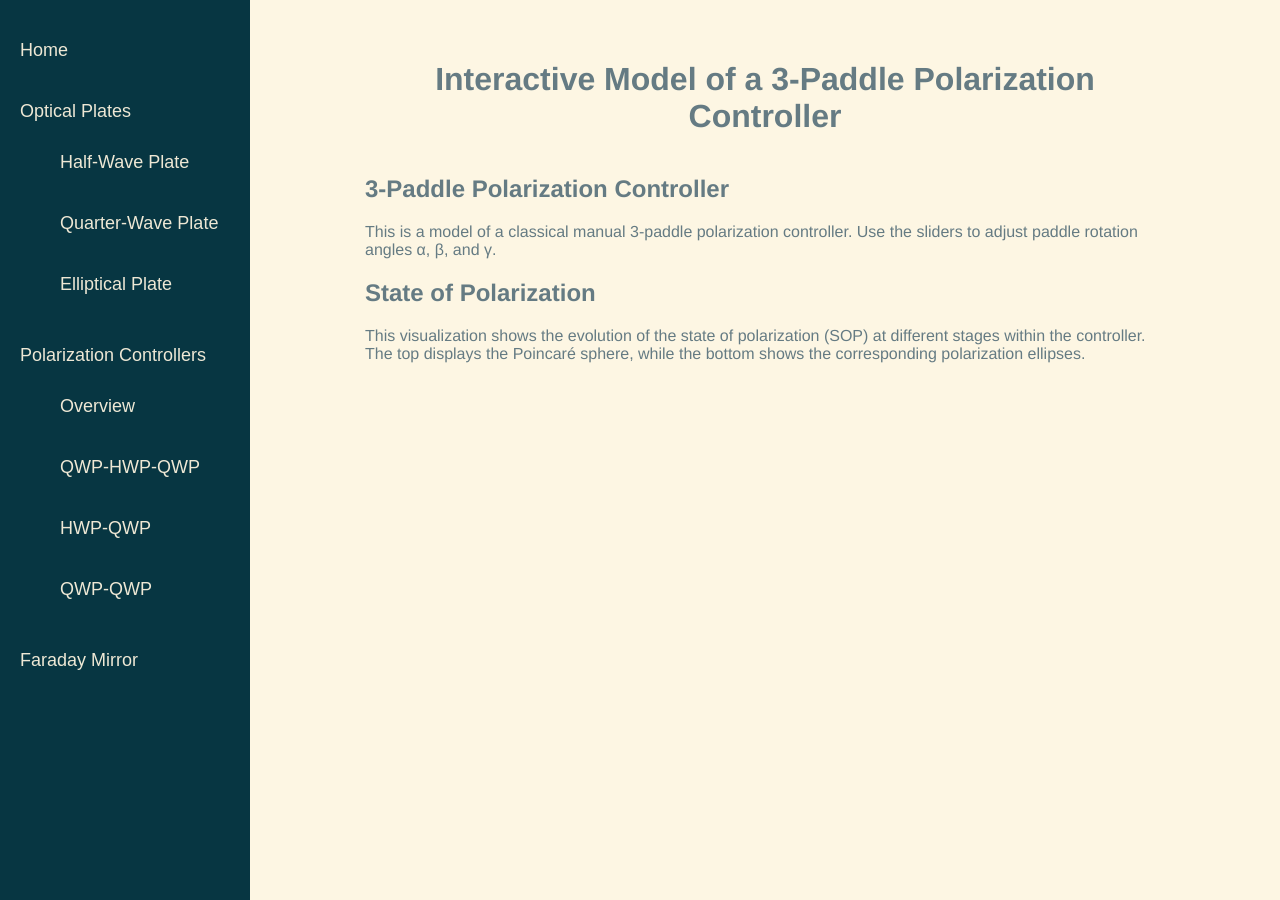
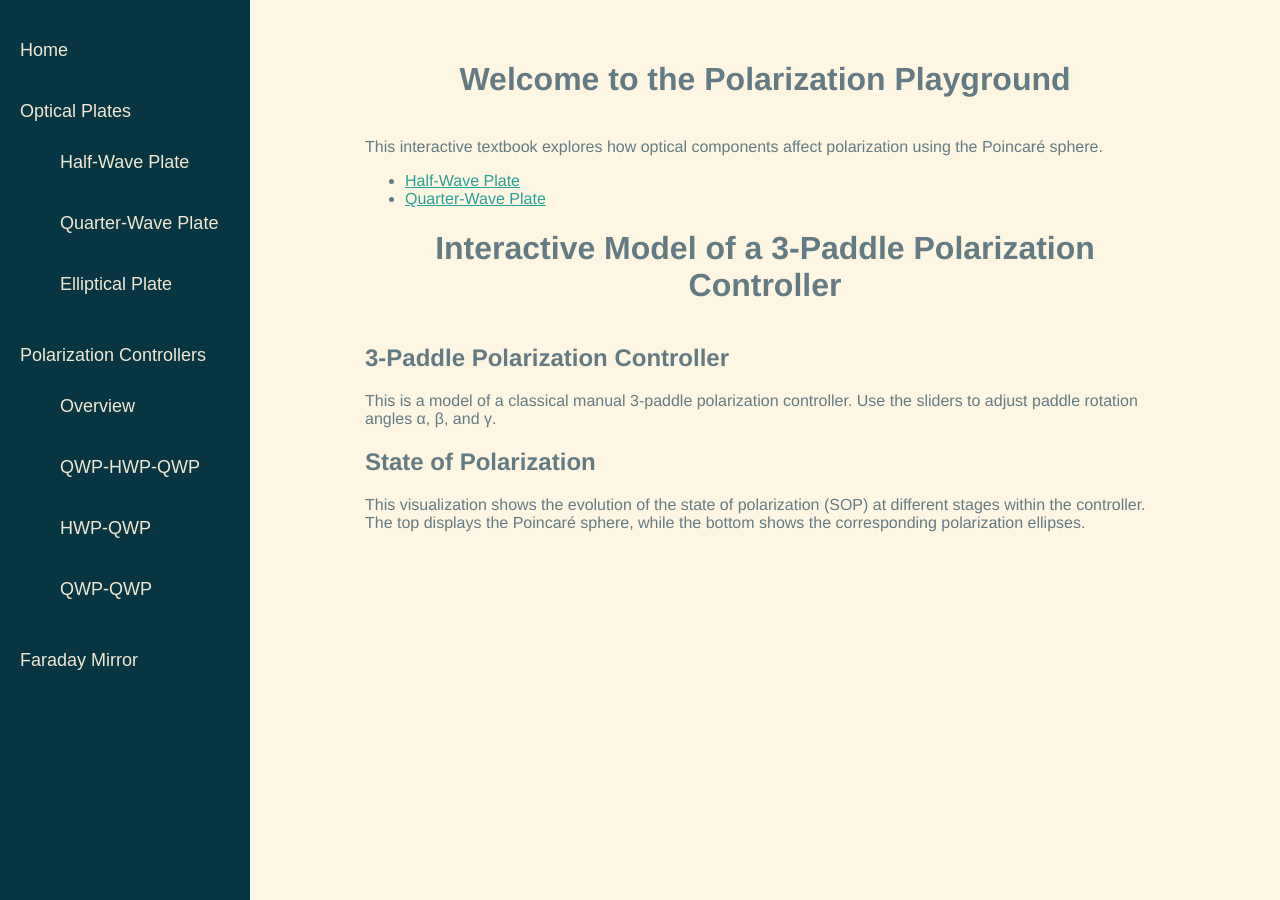
Before and after one commit to Tandemun/Polarization_playground, a Jekyll site: the page built from pages/qwp-hwp-qwp.md, in a window 1280 px wide and 900 px high. Built offline with Jekyll 4.4.1, drawn with Linux system fonts in a browser that asks for light colours.

Commit message:
Update qwp-hwp-qwp.md

```diff
--- a/pages/qwp-hwp-qwp.md
+++ b/pages/qwp-hwp-qwp.md
@@ -2,6 +2,12 @@
 layout: default
 title: 3-Paddle Polarization Controller
 ---
+# Welcome to the Polarization Playground
+
+This interactive textbook explores how optical components affect polarization using the Poincaré sphere.
+
+- [Half-Wave Plate](/pages/half-wave-plate.md)
+- [Quarter-Wave Plate](/pages/quarter-wave-plate.md)
 
 <h1>Interactive Model of a 3-Paddle Polarization Controller</h1>
 <h2>3-Paddle Polarization Controller</h2>
```
